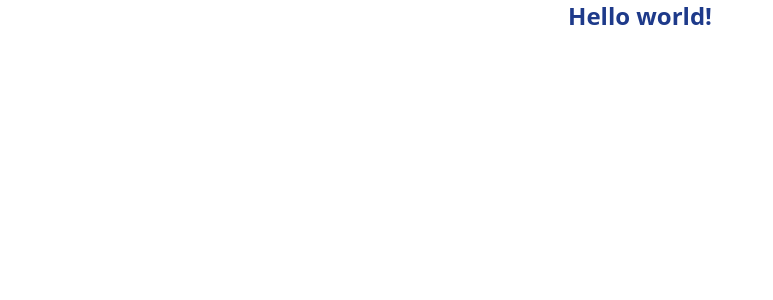
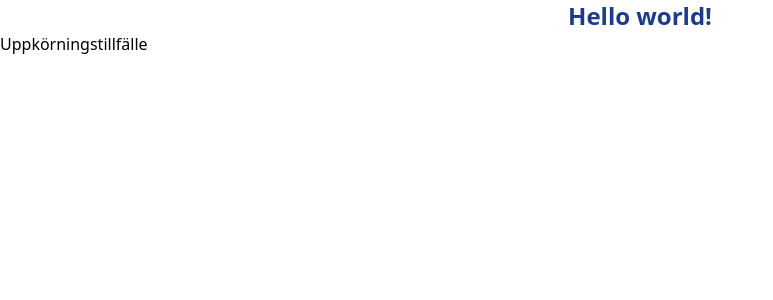
Before and after one commit to fredins/vattenskoter, a React (Create React App) app in the folder web/: page / in a window 1280 px wide. Shown: the top 300 px of the page, without its empty margins (0-773 px from the left). Built offline with nearby package versions, Linux system fonts and the light colour scheme.

Commit message:
Add basic session view component

```diff
--- a/web/src/app/App.tsx
+++ b/web/src/app/App.tsx
@@ -1,9 +1,11 @@
 import React from 'react';
+import SessionView from './components/sessionview';
 
 const App = () => {
   return (
     <div>
       <p className="text-2xl text-center font-bold text-blue-900"> Hello world! </p>
+	  <SessionView />
     </div>
   );
 }
--- /dev/null
+++ b/web/src/app/components/sessionview.tsx
@@ -0,0 +1,9 @@
+import react from 'React';
+
+const SessionView = () : JSX.Element => {
+	return (
+		<p>Uppkörningstillfälle</p>
+	);
+}
+
+export default SessionView;
```
